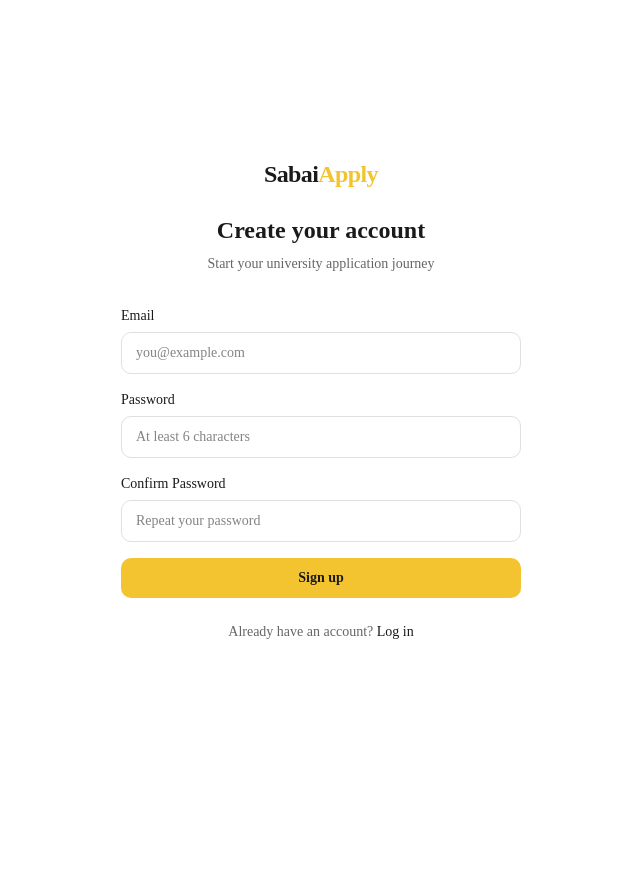
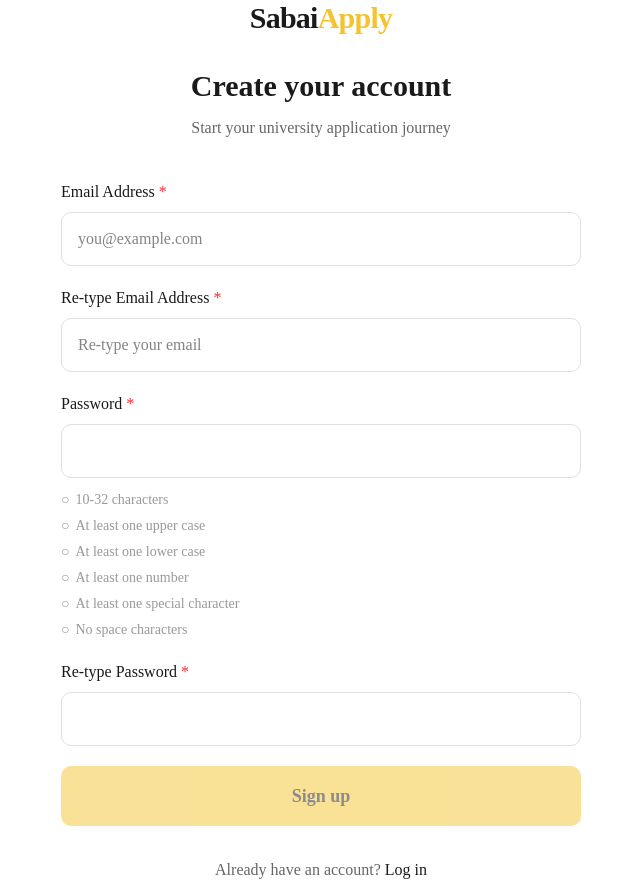
Before and after one commit to NikitaKuydin08/SabaiApply, a Next.js app: page /signup in a window 1280 px wide. Shown: the whole page, without its empty margins (319-959 px from the left). Before the commit the page ends 800 px from the top, so only its background shows below. Built offline with nearby package versions, Linux system fonts and the light colour scheme.

Commit message:
Added password rules and biger sizing of both signup and login pages

```diff
--- a/src/app/(student)/login/page.tsx
+++ b/src/app/(student)/login/page.tsx
@@ -34,25 +34,25 @@
 
   return (
     <div className="flex min-h-screen items-center justify-center px-4">
-      <div className="w-full max-w-[400px]">
-        <div className="mb-8 text-center">
-          <Link href="/" className="text-2xl font-bold tracking-tight text-[#1a1a1a]">
+      <div className="w-full max-w-[520px]">
+        <div className="mb-10 text-center">
+          <Link href="/" className="text-3xl font-bold tracking-tight text-[#1a1a1a]">
             Sabai<span className="text-[#F4C430]">Apply</span>
           </Link>
-          <h1 className="mt-6 text-2xl font-bold text-[#1a1a1a]">Welcome back</h1>
-          <p className="mt-2 text-sm text-[#666]">Log in to your student account</p>
+          <h1 className="mt-8 text-3xl font-bold text-[#1a1a1a]">Welcome back</h1>
+          <p className="mt-3 text-base text-[#666]">Log in to your student account</p>
         </div>
 
-        <form onSubmit={handleSubmit} className="space-y-4">
+        <form onSubmit={handleSubmit} className="space-y-5">
           {error && (
-            <div className="rounded-lg bg-red-50 px-4 py-3 text-sm text-red-600">
+            <div className="rounded-lg bg-red-50 px-5 py-4 text-base text-red-600">
               {error}
             </div>
           )}
 
           <div>
-            <label htmlFor="email" className="block text-sm font-medium text-[#1a1a1a] mb-1.5">
-              Email
+            <label htmlFor="email" className="block text-base font-medium text-[#1a1a1a] mb-2">
+              Email Address <span className="text-red-500">*</span>
             </label>
             <input
               id="email"
@@ -60,14 +60,14 @@
               required
               value={email}
               onChange={(e) => setEmail(e.target.value)}
-              className="w-full rounded-lg border border-[#e0e0e0] px-3.5 py-2.5 text-sm outline-none focus:border-[#F4C430] focus:ring-2 focus:ring-[#F4C430]/20"
+              className="w-full rounded-lg border border-[#e0e0e0] px-4 py-3.5 text-base outline-none focus:border-[#F4C430] focus:ring-2 focus:ring-[#F4C430]/20"
               placeholder="you@example.com"
             />
           </div>
 
           <div>
-            <label htmlFor="password" className="block text-sm font-medium text-[#1a1a1a] mb-1.5">
-              Password
+            <label htmlFor="password" className="block text-base font-medium text-[#1a1a1a] mb-2">
+              Password <span className="text-red-500">*</span>
             </label>
             <input
               id="password"
@@ -75,7 +75,7 @@
               required
               value={password}
               onChange={(e) => setPassword(e.target.value)}
-              className="w-full rounded-lg border border-[#e0e0e0] px-3.5 py-2.5 text-sm outline-none focus:border-[#F4C430] focus:ring-2 focus:ring-[#F4C430]/20"
+              className="w-full rounded-lg border border-[#e0e0e0] px-4 py-3.5 text-base outline-none focus:border-[#F4C430] focus:ring-2 focus:ring-[#F4C430]/20"
               placeholder="Your password"
             />
           </div>
@@ -83,13 +83,13 @@
           <button
             type="submit"
             disabled={loading}
-            className="w-full rounded-lg bg-[#F4C430] px-4 py-2.5 text-sm font-semibold text-[#1a1a1a] hover:bg-[#e6b82a] disabled:opacity-50 transition-colors"
+            className="w-full rounded-lg bg-[#F4C430] px-5 py-4 text-lg font-semibold text-[#1a1a1a] hover:bg-[#e6b82a] disabled:opacity-50 transition-colors"
           >
             {loading ? "Logging in..." : "Log in"}
           </button>
         </form>
 
-        <p className="mt-6 text-center text-sm text-[#666]">
+        <p className="mt-8 text-center text-base text-[#666]">
           Don&apos;t have an account?{" "}
           <Link href="/signup" className="font-medium text-[#1a1a1a] hover:underline">
             Sign up
--- a/src/app/(student)/signup/page.tsx
+++ b/src/app/(student)/signup/page.tsx
@@ -1,29 +1,48 @@
 "use client";
 
-import { useState } from "react";
+import { useState, useMemo } from "react";
 import { createClient } from "@/lib/supabase/client";
 import Link from "next/link";
 import { useRouter } from "next/navigation";
 
+const passwordRules = [
+  { label: "10-32 characters", test: (p: string) => p.length >= 10 && p.length <= 32 },
+  { label: "At least one upper case", test: (p: string) => /[A-Z]/.test(p) },
+  { label: "At least one lower case", test: (p: string) => /[a-z]/.test(p) },
+  { label: "At least one number", test: (p: string) => /\d/.test(p) },
+  { label: "At least one special character", test: (p: string) => /[^A-Za-z0-9]/.test(p) },
+  { label: "No space characters", test: (p: string) => !/\s/.test(p) },
+];
+
 export default function SignUpPage() {
   const [email, setEmail] = useState("");
+  const [confirmEmail, setConfirmEmail] = useState("");
   const [password, setPassword] = useState("");
   const [confirmPassword, setConfirmPassword] = useState("");
   const [error, setError] = useState<string | null>(null);
   const [loading, setLoading] = useState(false);
   const router = useRouter();
 
+  const allRulesPass = useMemo(() => passwordRules.every((r) => r.test(password)), [password]);
+  const passwordsMatch = password === confirmPassword;
+  const emailsMatch = email === confirmEmail;
+
   async function handleSubmit(e: React.FormEvent) {
     e.preventDefault();
     setError(null);
 
-    if (password !== confirmPassword) {
-      setError("Passwords do not match.");
+    if (!emailsMatch) {
+      setError("Emails do not match.");
       return;
     }
 
-    if (password.length < 6) {
-      setError("Password must be at least 6 characters.");
+    if (!allRulesPass) {
+      setError("Password does not meet all requirements.");
+      return;
+    }
+
+    if (!passwordsMatch) {
+      setError("Passwords do not match.");
       return;
     }
 
@@ -50,25 +69,25 @@
 
   return (
     <div className="flex min-h-screen items-center justify-center px-4">
-      <div className="w-full max-w-[400px]">
-        <div className="mb-8 text-center">
-          <Link href="/" className="text-2xl font-bold tracking-tight text-[#1a1a1a]">
+      <div className="w-full max-w-[520px]">
+        <div className="mb-10 text-center">
+          <Link href="/" className="text-3xl font-bold tracking-tight text-[#1a1a1a]">
             Sabai<span className="text-[#F4C430]">Apply</span>
           </Link>
-          <h1 className="mt-6 text-2xl font-bold text-[#1a1a1a]">Create your account</h1>
-          <p className="mt-2 text-sm text-[#666]">Start your university application journey</p>
+          <h1 className="mt-8 text-3xl font-bold text-[#1a1a1a]">Create your account</h1>
+          <p className="mt-3 text-base text-[#666]">Start your university application journey</p>
         </div>
 
-        <form onSubmit={handleSubmit} className="space-y-4">
+        <form onSubmit={handleSubmit} className="space-y-5">
           {error && (
-            <div className="rounded-lg bg-red-50 px-4 py-3 text-sm text-red-600">
+            <div className="rounded-lg bg-red-50 px-5 py-4 text-base text-red-600">
               {error}
             </div>
           )}
 
           <div>
-            <label htmlFor="email" className="block text-sm font-medium text-[#1a1a1a] mb-1.5">
-              Email
+            <label htmlFor="email" className="block text-base font-medium text-[#1a1a1a] mb-2">
+              Email Address <span className="text-red-500">*</span>
             </label>
             <input
               id="email"
@@ -76,14 +95,34 @@
               required
               value={email}
               onChange={(e) => setEmail(e.target.value)}
-              className="w-full rounded-lg border border-[#e0e0e0] px-3.5 py-2.5 text-sm outline-none focus:border-[#F4C430] focus:ring-2 focus:ring-[#F4C430]/20"
+              className="w-full rounded-lg border border-[#e0e0e0] px-4 py-3.5 text-base outline-none focus:border-[#F4C430] focus:ring-2 focus:ring-[#F4C430]/20"
               placeholder="you@example.com"
             />
           </div>
 
           <div>
-            <label htmlFor="password" className="block text-sm font-medium text-[#1a1a1a] mb-1.5">
-              Password
+            <label htmlFor="confirmEmail" className="block text-base font-medium text-[#1a1a1a] mb-2">
+              Re-type Email Address <span className="text-red-500">*</span>
+            </label>
+            <input
+              id="confirmEmail"
+              type="email"
+              required
+              value={confirmEmail}
+              onChange={(e) => setConfirmEmail(e.target.value)}
+              className="w-full rounded-lg border border-[#e0e0e0] px-4 py-3.5 text-base outline-none focus:border-[#F4C430] focus:ring-2 focus:ring-[#F4C430]/20"
+              placeholder="Re-type your email"
+            />
+            {confirmEmail && !emailsMatch && (
+              <p className="mt-2 text-sm text-red-500 flex items-center gap-1.5">
+                <span>✕</span> Emails must match
+              </p>
+            )}
+          </div>
+
+          <div>
+            <label htmlFor="password" className="block text-base font-medium text-[#1a1a1a] mb-2">
+              Password <span className="text-red-500">*</span>
             </label>
             <input
               id="password"
@@ -91,14 +130,29 @@
               required
               value={password}
               onChange={(e) => setPassword(e.target.value)}
-              className="w-full rounded-lg border border-[#e0e0e0] px-3.5 py-2.5 text-sm outline-none focus:border-[#F4C430] focus:ring-2 focus:ring-[#F4C430]/20"
-              placeholder="At least 6 characters"
+              className="w-full rounded-lg border border-[#e0e0e0] px-4 py-3.5 text-base outline-none focus:border-[#F4C430] focus:ring-2 focus:ring-[#F4C430]/20"
             />
+            <div className="mt-3 space-y-1.5">
+              {passwordRules.map((rule) => {
+                const passes = password ? rule.test(password) : false;
+                return (
+                  <p
+                    key={rule.label}
+                    className={`text-sm flex items-center gap-1.5 ${
+                      !password ? "text-[#999]" : passes ? "text-green-600" : "text-red-500"
+                    }`}
+                  >
+                    <span>{!password ? "○" : passes ? "✓" : "✕"}</span>
+                    {rule.label}
+                  </p>
+                );
+              })}
+            </div>
           </div>
 
           <div>
-            <label htmlFor="confirmPassword" className="block text-sm font-medium text-[#1a1a1a] mb-1.5">
-              Confirm Password
+            <label htmlFor="confirmPassword" className="block text-base font-medium text-[#1a1a1a] mb-2">
+              Re-type Password <span className="text-red-500">*</span>
             </label>
             <input
               id="confirmPassword"
@@ -106,21 +160,25 @@
               required
               value={confirmPassword}
               onChange={(e) => setConfirmPassword(e.target.value)}
-              className="w-full rounded-lg border border-[#e0e0e0] px-3.5 py-2.5 text-sm outline-none focus:border-[#F4C430] focus:ring-2 focus:ring-[#F4C430]/20"
-              placeholder="Repeat your password"
+              className="w-full rounded-lg border border-[#e0e0e0] px-4 py-3.5 text-base outline-none focus:border-[#F4C430] focus:ring-2 focus:ring-[#F4C430]/20"
             />
+            {confirmPassword && !passwordsMatch && (
+              <p className="mt-2 text-sm text-red-500 flex items-center gap-1.5">
+                <span>✕</span> Passwords must match
+              </p>
+            )}
           </div>
 
           <button
             type="submit"
-            disabled={loading}
-            className="w-full rounded-lg bg-[#F4C430] px-4 py-2.5 text-sm font-semibold text-[#1a1a1a] hover:bg-[#e6b82a] disabled:opacity-50 transition-colors"
+            disabled={loading || !allRulesPass || !passwordsMatch || !emailsMatch}
+            className="w-full rounded-lg bg-[#F4C430] px-5 py-4 text-lg font-semibold text-[#1a1a1a] hover:bg-[#e6b82a] disabled:opacity-50 transition-colors"
           >
             {loading ? "Creating account..." : "Sign up"}
           </button>
         </form>
 
-        <p className="mt-6 text-center text-sm text-[#666]">
+        <p className="mt-8 text-center text-base text-[#666]">
           Already have an account?{" "}
           <Link href="/login" className="font-medium text-[#1a1a1a] hover:underline">
             Log in
```
